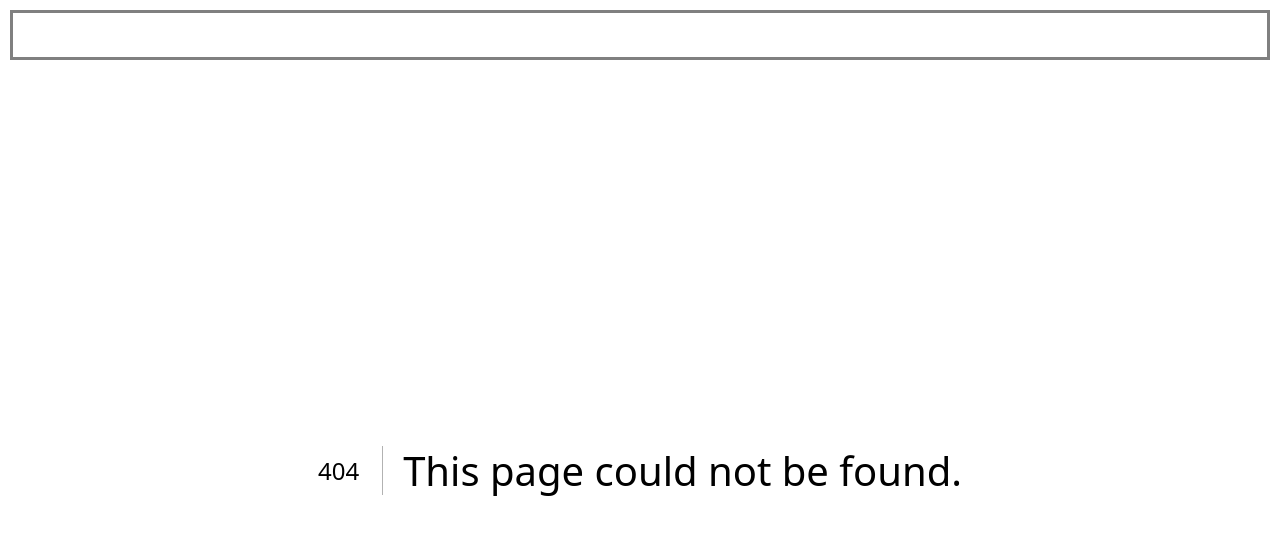
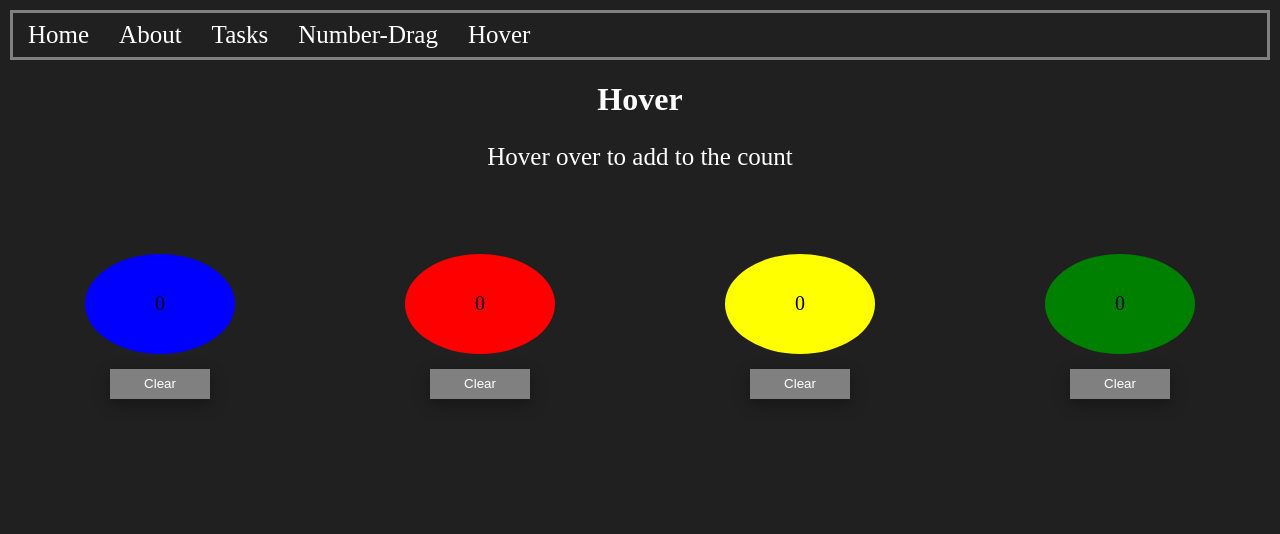
Before and after one commit to Jaysandjay/Assignment1-CPAN-144, a Next.js app: page /hover in a window 1280 px wide. Before the commit this address had no page. Shown: the top 534 px of the page. Built offline with nearby package versions, Linux system fonts and the light colour scheme.

Commit message:
Added Hover page

```diff
--- /dev/null
+++ b/app/components/ClearButton.js
@@ -0,0 +1,12 @@
+import React from 'react'
+
+export default function ClearButton({variableToClear}){
+
+    function clear(){
+        variableToClear(0)
+    }
+
+    return(
+        <button onClick={clear}>Clear</button>
+    )
+}
--- /dev/null
+++ b/app/components/HoverOval.js
@@ -0,0 +1,29 @@
+import React, { useState } from "react";
+import ClearButton from "./ClearButton";
+
+export default function HoverOval({color}){
+
+    const [currentNumber, setCurrentNumber] = useState(0)
+    const [isHovered, setIsHovered] = useState(false)
+
+    function handleHover(){
+        setIsHovered(true)
+        setCurrentNumber(currentNumber + 1)
+    }
+
+
+    return(
+        <div className="hoverOval">
+            <h3>{isHovered && "Hover active!"}</h3>
+            <div
+            style={{backgroundColor: color}}
+            className="oval"
+            onMouseEnter={() => handleHover()}
+            onMouseLeave={() => setIsHovered(false)}
+            >
+            {currentNumber}
+            </div>
+            <ClearButton variableToClear={setCurrentNumber}></ClearButton>
+        </div>
+    )
+}
--- a/app/components/Navigation.js
+++ b/app/components/Navigation.js
@@ -8,6 +8,7 @@ const Navigation = () => {
             <Link href="/about">About</Link>
             <Link href="/tasks">Tasks</Link>
             <Link href="/numberDrag">Number-Drag</Link>
+            <Link href="/hover">Hover</Link>
         </nav>
     )
 }
--- a/app/globals.css
+++ b/app/globals.css
@@ -164,7 +164,36 @@ button:hover{
   height: 400px;
 }
 
-.numberInstructions{
+.instructions{
   text-align: center;
   font-size: 25px;
 }
+
+.hoverOval{
+  display: flex;
+  flex-direction: column;
+  align-items: center;
+}
+
+.oval {
+  width: 150px;
+  height: 100px;
+  border-radius: 50%;
+  display: flex;
+  align-items: center;
+  justify-content: center;
+  font-size: 20px;
+  margin-bottom: 15px;
+}
+
+.ovalContainers h3{
+  color: white;
+  height: 20px;
+  text-align: center;
+}
+
+.ovalContainers{
+  display: flex;
+  justify-content: space-around;
+  color: black;
+}
--- /dev/null
+++ b/pages/hover.js
@@ -0,0 +1,30 @@
+import HoverOval from "@/app/components/HoverOval";
+import React, {useState} from "react";
+import Title from "@/app/components/Title";
+
+export default function hover(){
+
+    const colors = [
+        'blue',
+        'red',
+        'yellow',
+        'green'
+    ]
+
+
+    return(
+        <div>
+            <Title title="Hover"/>
+            <p className="instructions">Hover over to add to the count</p>
+            <div className="ovalContainers">
+                {colors.map((color, index) =>
+                <HoverOval
+                key={index}
+                id={index}
+                color={color}
+                />
+                )}
+            </div>
+        </div>
+    )
+}
```
Also changed, not shown: pages/numberDrag.js (+3 -6 lines).
